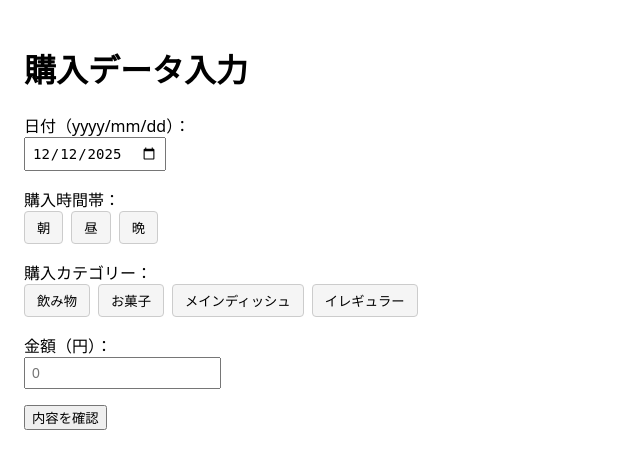
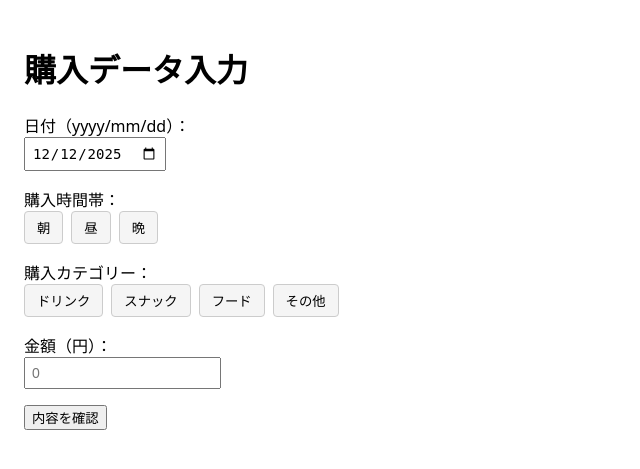
Before and after one commit to Yuu0413/hack_temp, a Flask app: template templates/datainsert.html in a window 1280 px wide. Shown: the top 469 px of the page, without its empty margins (0-640 px from the left). Run offline with Flask 3, Linux system fonts and the light colour scheme; the template is opened without the code that fills it, so the values that code supplies are empty.

Commit message:
購入カテゴリーの各名称を編集しました。

```diff
--- a/templates/datainsert.html
+++ b/templates/datainsert.html
@@ -61,10 +61,10 @@
   <div class="field">
     <label>購入カテゴリー：</label>
     <div class="btn-group" id="category-group">
-      <button type="button" class="selectable" data-value="飲み物">飲み物</button>
-      <button type="button" class="selectable" data-value="お菓子">お菓子</button>
-      <button type="button" class="selectable" data-value="メインディッシュ">メインディッシュ</button>
-      <button type="button" class="selectable" data-value="イレギュラー">イレギュラー</button>
+      <button type="button" class="selectable" data-value="ドリンク">ドリンク</button>
+      <button type="button" class="selectable" data-value="スナック">スナック</button>
+      <button type="button" class="selectable" data-value="フード">フード</button>
+      <button type="button" class="selectable" data-value="その他">その他</button>
     </div>
   </div>
 
```
Also changed, not shown: templates/result.html (+4 -3 lines).
